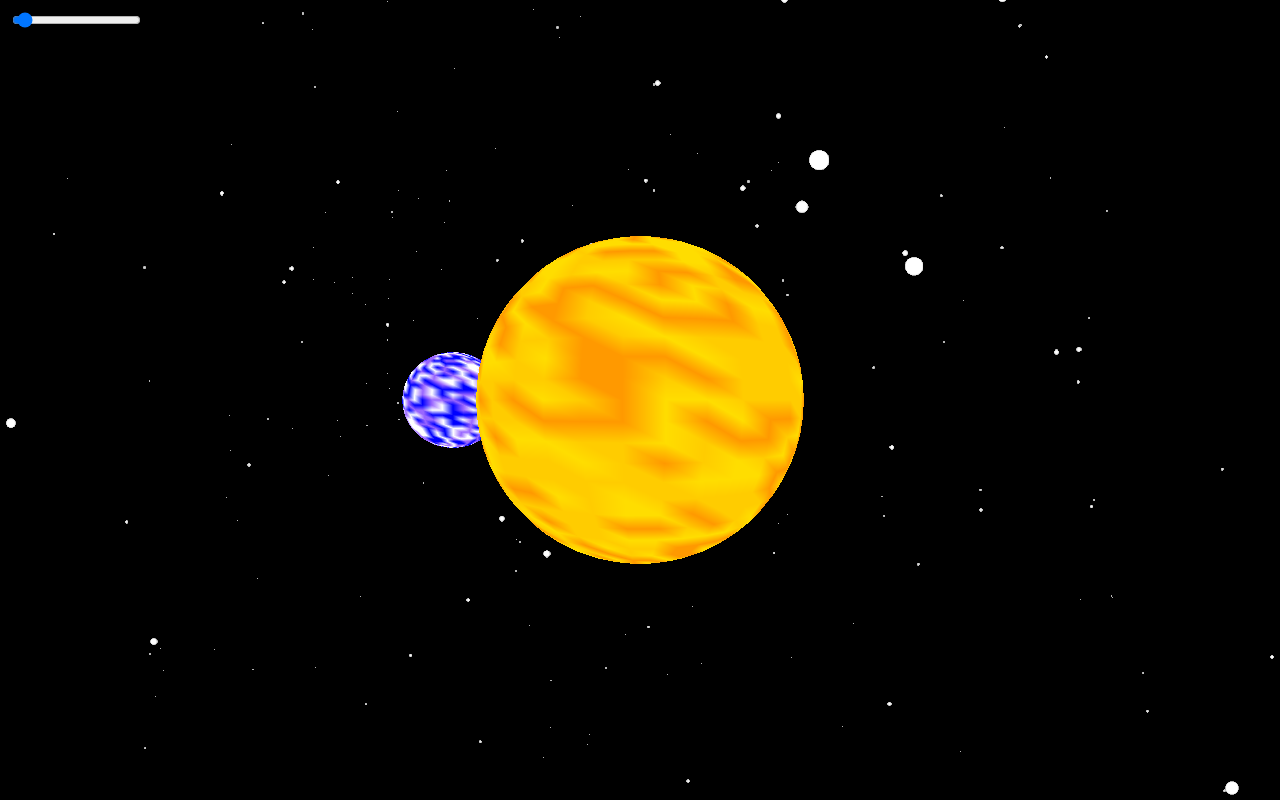
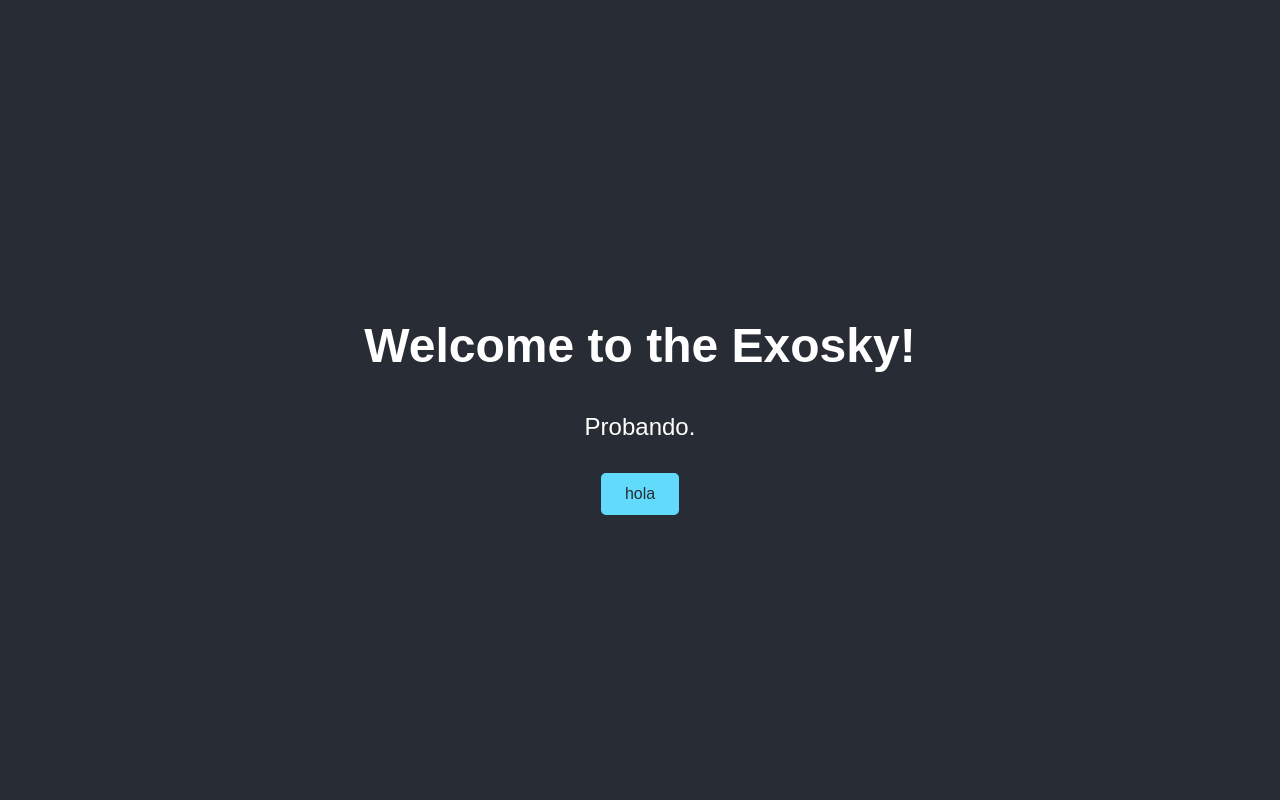
Before and after one commit to AndreGlez2000/StellarOdyssey, a React (Create React App) app: page / in a window 1280 px wide. Built offline with nearby package versions, Linux system fonts and the light colour scheme.

Commit message:
welcome page

```diff
--- a/src/components/StarField.js
+++ b/src/components/StarField.js
@@ -1,15 +1,20 @@
-import React, { useEffect, useRef } from "react";
+// src/components/StarField.js
+import React, { useEffect, useState, useRef } from "react";
 import * as THREE from "three";
 import * as d3 from "d3";
 import Exoplanet from "./Exoplanet";
+import WelcomePage from "./welcomePage/WelcomePage";
 import star_texture from "../textures/star_texture.png";
 
 const StarField = () => {
   const mountRef = useRef(null);
   const sliderRef = useRef(null);
   const sceneRef = useRef(new THREE.Scene());
+  const [showExoplanets, setShowExoplanets] = useState(false);
 
   useEffect(() => {
+    if (!showExoplanets) return;
+
     const scene = sceneRef.current;
     const camera = new THREE.PerspectiveCamera(75, window.innerWidth / window.innerHeight, 0.1, 1000);
     const renderer = new THREE.WebGLRenderer();
@@ -79,7 +84,7 @@ const StarField = () => {
     return () => {
       mountRef.current.removeChild(renderer.domElement);
     };
-  }, []);
+  }, [showExoplanets]);
 
   function raDecToCartesian(ra, dec, parallax) {
     const raRad = (ra * Math.PI) / 180;
@@ -95,6 +100,8 @@ const StarField = () => {
 
   return (
     <div>
+      {showExoplanets ? (
+        <>
           <div ref={mountRef} />
           <input
             ref={sliderRef}
@@ -104,16 +111,14 @@ const StarField = () => {
             defaultValue="5"
             style={{ position: "absolute", top: "10px", left: "10px" }}
           />
-
-      {/* Crear y renderizar planetas usando el componente Exoplanet */}
           <Exoplanet
             scene={sceneRef.current}
             size={1}
-        colors={[0x008000, 0x0000ff, 0xffffff]} // Verde, azul, blanco
-        position={{ x: 0, y: 0, z: 0 }} // Posición inicial
-        shouldRotate={true} // Rotación habilitada
-        orbitRadius={3} // Radio de la órbita
-        orbitSpeed={0.01} // Velocidad de la órbita
+            colors={[0x008000, 0x0000ff, 0xffffff]}
+            position={{ x: 0, y: 0, z: 0 }}
+            shouldRotate={true}
+            orbitRadius={3}
+            orbitSpeed={0.01}
           />
 
           <Exoplanet
@@ -135,6 +140,10 @@ const StarField = () => {
             orbitRadius={2} // Radio de la órbita
             orbitSpeed={0.02} // Velocidad de la órbita
           />
+        </>
+      ) : (
+        <WelcomePage setShowExoplanets={setShowExoplanets} />
+      )}
     </div>
   );
 };
--- /dev/null
+++ b/src/components/welcomePage/WelcomePage.css
@@ -0,0 +1,36 @@
+
+.welcome-page {
+  display: flex;
+  flex-direction: column;
+  justify-content: center;
+  align-items: center;
+  height: 100vh;
+  background-color: #282c34;
+  color: white;
+  text-align: center;
+}
+
+.welcome-page h1 {
+  font-size: 3rem;
+  margin-bottom: 1rem;
+}
+
+.welcome-page p {
+  font-size: 1.5rem;
+  margin-bottom: 2rem;
+}
+
+.welcome-page button {
+  padding: 0.75rem 1.5rem;
+  font-size: 1rem;
+  color: #282c34;
+  background-color: #61dafb;
+  border: none;
+  border-radius: 5px;
+  cursor: pointer;
+  transition: background-color 0.3s ease;
+}
+
+.welcome-page button:hover {
+  background-color: #21a1f1;
+}
--- /dev/null
+++ b/src/components/welcomePage/WelcomePage.js
@@ -0,0 +1,14 @@
+// src/components/WelcomePage.js
+import "./WelcomePage.css";
+
+const WelcomePage = ({ setShowExoplanets }) => {
+  return (
+    <div className="welcome-page">
+      <h1>Welcome to the Exosky!</h1>
+      <p>Probando.</p>
+      <button onClick={() => setShowExoplanets(true)}>hola</button>
+    </div>
+  );
+};
+
+export default WelcomePage;
```
Lines whose indentation alone changed are shown as unchanged.
